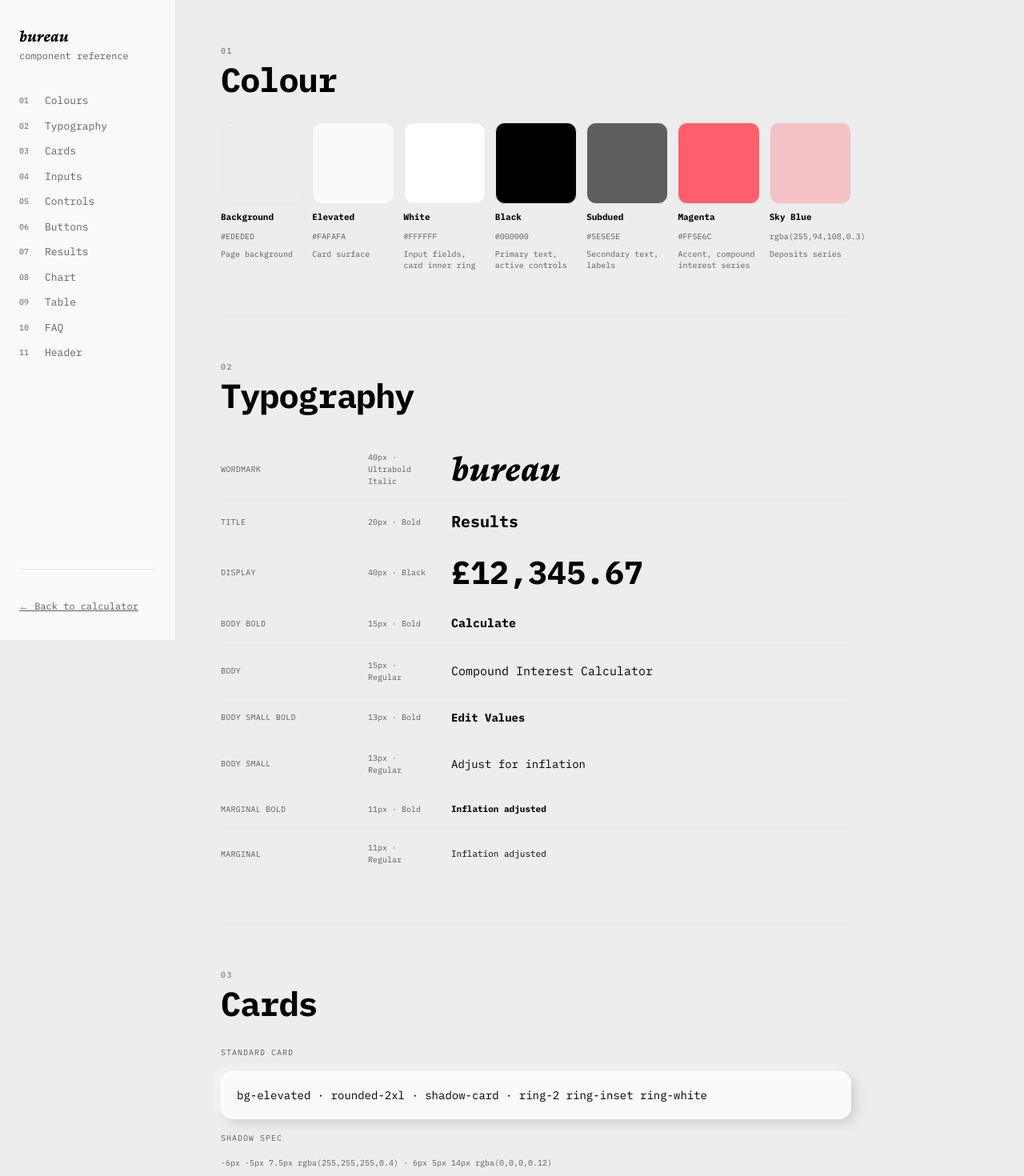
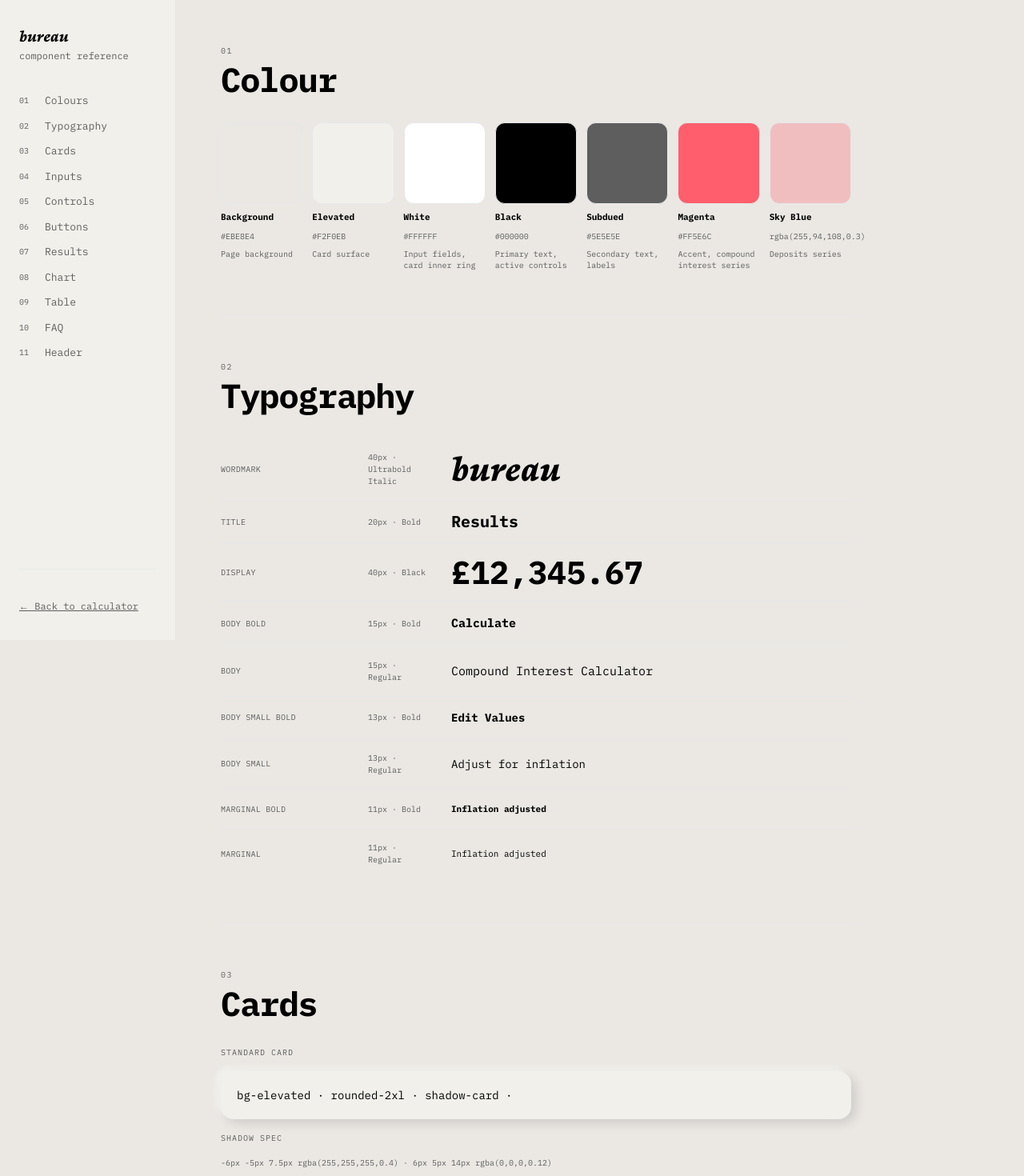
Before and after one commit to paulbarnes16-design/bureau, a Next.js app: page /components in a window 1280 px wide. Shown: the top 1470 px of the page at 80% size. Built offline with nearby package versions, Linux system fonts and the light colour scheme.

Commit message:
auto-save

```diff
--- a/app/components/page.tsx
+++ b/app/components/page.tsx
@@ -14,8 +14,8 @@ const LineChart = dynamic(() => import('@/components/LineChart'), { ssr: false }
 // ── Data ───────────────────────────────────────────────────────────────────────
 
 const COLOURS = [
-  { name: 'Background',  hex: '#EDEDED', usage: 'Page background'                  },
-  { name: 'Elevated',    hex: '#FAFAFA', usage: 'Card surface'                      },
+  { name: 'Background',  hex: '#EBE8E4', usage: 'Page background'                  },
+  { name: 'Elevated',    hex: '#F2F0EB', usage: 'Card surface'                      },
   { name: 'White',       hex: '#FFFFFF', usage: 'Input fields, card inner ring'     },
   { name: 'Black',       hex: '#000000', usage: 'Primary text, active controls'     },
   { name: 'Subdued',     hex: '#5E5E5E', usage: 'Secondary text, labels'            },
@@ -69,7 +69,7 @@ function Label({ children }: { children: React.ReactNode }) {
 
 function Card({ children, className = '' }: { children: React.ReactNode; className?: string }) {
   return (
-    <div className={`bg-elevated rounded-2xl shadow-card ring-2 ring-inset ring-white ${className}`}>
+    <div className={`bg-elevated rounded-2xl shadow-card ${className}`}>
       {children}
     </div>
   )
@@ -173,7 +173,7 @@ export default function ComponentsPage() {
           <div className="space-y-4">
             <Label>Standard card</Label>
             <Card className="p-5">
-              <p className="font-sans text-sm text-black">bg-elevated · rounded-2xl · shadow-card · ring-2 ring-inset ring-white</p>
+              <p className="font-sans text-sm text-black">bg-elevated · rounded-2xl · shadow-card ·</p>
             </Card>
             <Label>Shadow spec</Label>
             <p className="font-mono text-[10px] text-subdued leading-relaxed">
--- a/app/globals.css
+++ b/app/globals.css
@@ -25,7 +25,7 @@ html {
 }
 
 body {
-  background-color: #EDEDED;
+  background-color: #EBE8E4;
   color: #000000;
 }
 
--- a/components/Calculator.tsx
+++ b/components/Calculator.tsx
@@ -110,7 +110,7 @@ function exportToCsv(rows: YearRow[], inputs: CalcInputs) {
 
 function Card({ children, className = '' }: { children: React.ReactNode; className?: string }) {
   return (
-    <div className={`bg-elevated rounded-2xl shadow-card ring-2 ring-inset ring-white ${className}`}>
+    <div className={`bg-elevated rounded-2xl shadow-card ${className}`}>
       {children}
     </div>
   )
@@ -592,7 +592,7 @@ export default function Calculator({ defaultInputs, faqs }: { defaultInputs?: Pa
               animate={{ opacity: 1, scale: 1 }}
               exit={{ opacity: 0, scale: 0.96 }}
               transition={{ type: 'spring', damping: 32, stiffness: 320 }}
-              className="fixed inset-4 z-40 bg-elevated rounded-2xl shadow-card ring-2 ring-inset ring-white flex flex-col"
+              className="fixed inset-4 z-40 bg-elevated rounded-2xl shadow-card flex flex-col"
             >
               <div className="flex items-center justify-between px-4 py-4 flex-shrink-0">
                 <h2 className="font-sans font-bold text-[20px] text-black">Input values</h2>
--- a/components/GrowthChart.tsx
+++ b/components/GrowthChart.tsx
@@ -33,7 +33,7 @@ function CustomTooltip({ active, payload, label }: CustomTooltipProps) {
 
   return (
     <div
-      style={{ background: '#FAFAFA', border: '1px solid rgba(0,0,0,0.1)' }}
+      style={{ background: '#F2F0EB', border: '1px solid rgba(0,0,0,0.1)' }}
       className="rounded-lg p-4 shadow-lg font-sans"
     >
       <p className="text-[10px] font-sans tracking-[0.1em] uppercase text-subdued mb-2">
--- a/components/InputPanel.tsx
+++ b/components/InputPanel.tsx
@@ -257,7 +257,7 @@ export default function InputPanel({ values, onChange, onClose, showActions, bar
   }
 
   return (
-    <motion.div onPanEnd={handlePanEnd} className={bare ? '' : 'bg-elevated rounded-2xl shadow-card ring-2 ring-inset ring-white overflow-hidden'}>
+    <motion.div onPanEnd={handlePanEnd} className={bare ? '' : 'bg-elevated rounded-2xl shadow-card overflow-hidden'}>
       {/* Header — hidden in bare mode (sheet renders its own fixed header) */}
       {!bare && (
         <div className={`px-5 pt-5 ${showActions ? 'flex items-center justify-between' : ''}`}>
--- a/tailwind.config.ts
+++ b/tailwind.config.ts
@@ -9,8 +9,8 @@ const config: Config = {
     extend: {
       colors: {
         // Bureau design tokens — verbatim from Figma Foundations page
-        background: '#EDEDED',
-        elevated:   '#FAFAFA',
+        background: '#EBE8E4',
+        elevated:   '#F2F0EB',
         subdued:    '#5E5E5E',
         irn:        '#FF5E6C',
         'sky-blue': 'rgba(255, 94, 108, 0.3)',
```
